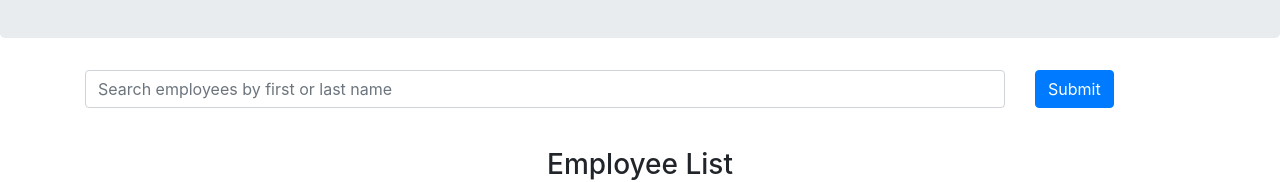
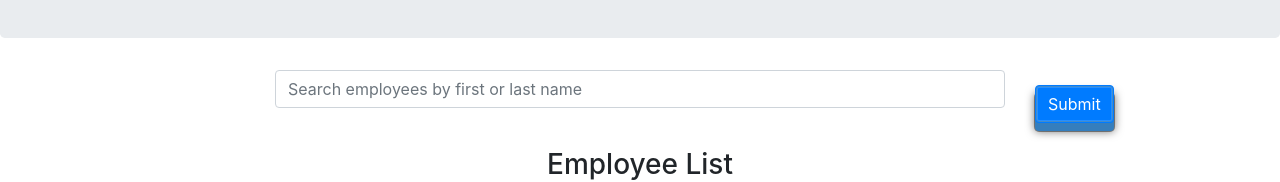
Before and after one commit to WasteOfADrumBum/hw-19-employee-directory, a React (Create React App) app: page / in a window 1280 px wide. Shown: the part 350-532 px from the top of the page. Built offline with nearby package versions, Linux system fonts and the light colour scheme; no server answers.

Commit message:
+BTN CSS +COMMENTS

```diff
--- a/src/components/btn/Btn.jsx
+++ b/src/components/btn/Btn.jsx
@@ -1,4 +1,5 @@
 import React from "react";
+import "./btn.css";
 
 // © Ben
 function Btn(props) {
@@ -9,7 +10,7 @@ function Btn(props) {
 
     return (
       <button
-        className={classList.join(" ")}
+        className={classList.join(" ") + " btn3d" + " btn-xs"}
         onClick={props.onClick}
         type={props.type}
       >
--- /dev/null
+++ b/src/components/btn/btn.css
@@ -0,0 +1,41 @@
+/* © https://bootsnipp.com/snippets/g6y1 */
+.btn3d {
+    transition:all .08s linear;
+    position:relative;
+    outline:medium none;
+    -moz-outline-style:none;
+    border:0px;
+    margin-right:10px;
+    margin-top:15px;
+}
+.btn3d:focus {
+    outline:medium none;
+    -moz-outline-style:none;
+}
+.btn3d:active {
+    top:9px;
+}
+.btn-default {
+    box-shadow:0 0 0 1px #ebebeb inset, 0 0 0 2px rgba(255,255,255,0.15) inset, 0 8px 0 0 #adadad, 0 8px 0 1px rgba(0,0,0,0.4), 0 8px 8px 1px rgba(0,0,0,0.5);
+    background-color:#fff;
+}
+.btn-primary {
+    box-shadow:0 0 0 1px #428bca inset, 0 0 0 2px rgba(255,255,255,0.15) inset, 0 8px 0 0 #357ebd, 0 8px 0 1px rgba(0,0,0,0.4), 0 8px 8px 1px rgba(0,0,0,0.5);
+    background-color:#428bca;
+}
+ .btn-success {
+    box-shadow:0 0 0 1px #5cb85c inset, 0 0 0 2px rgba(255,255,255,0.15) inset, 0 8px 0 0 #4cae4c, 0 8px 0 1px rgba(0,0,0,0.4), 0 8px 8px 1px rgba(0,0,0,0.5);
+    background-color:#5cb85c;
+}
+ .btn-info {
+    box-shadow:0 0 0 1px #5bc0de inset, 0 0 0 2px rgba(255,255,255,0.15) inset, 0 8px 0 0 #46b8da, 0 8px 0 1px rgba(0,0,0,0.4), 0 8px 8px 1px rgba(0,0,0,0.5);
+    background-color:#5bc0de;
+}
+.btn-warning {
+    box-shadow:0 0 0 1px #f0ad4e inset, 0 0 0 2px rgba(255,255,255,0.15) inset, 0 8px 0 0 #eea236, 0 8px 0 1px rgba(0,0,0,0.4), 0 8px 8px 1px rgba(0,0,0,0.5);
+    background-color:#f0ad4e;
+}
+.btn-danger {
+    box-shadow:0 0 0 1px #c63702 inset, 0 0 0 2px rgba(255,255,255,0.15) inset, 0 8px 0 0 #C24032, 0 8px 0 1px rgba(0,0,0,0.4), 0 8px 8px 1px rgba(0,0,0,0.5);
+    background-color:#c63702;
+}
--- a/src/components/item/Item.jsx
+++ b/src/components/item/Item.jsx
@@ -1,12 +1,14 @@
 import React from "react";
 
 const Item = (props) => {
+  // Generate e-mail addresses
   function makeEmailAddress(props) {
     var employeeName = props.employee_name.toLowerCase().split(" ");
     var EmailAddress = `${employeeName[0]}.${employeeName[1]}@company.com`;
     return EmailAddress;
   }
 
+  // Generate phone numbers
   function makePhoneNumber() {
     var fragment1 = Math.floor(Math.random() * 800 + 200);
     var fragment2 = Math.floor(Math.random() * 1000);
@@ -16,6 +18,7 @@ const Item = (props) => {
   }
 
   // © Ben
+  // Phone number random 0 first fix
   function formatNumber(num, len = 3) {
     num = num.toString();
     if (num.length < len) { // 1: length 1
--- a/src/containers/MainPage.jsx
+++ b/src/containers/MainPage.jsx
@@ -66,25 +66,27 @@ class MainPage extends Component {
             <div className="col">
               <form onSubmit={this.handleSubmit}>
                 <div className="row">
-                  <div className="col-sm-10">
+                  <div className="col-sm-2" />
+                  <div className="col-sm-8">
                     <div className="form-group">
                       <input
                         type="text"
                         className="form-control"
                         placeholder="Search employees by first or last name"
                         name="searchTerm"
+                        autoComplete="off"
                         value={this.state.searchTerm}
                         onChange={this.handleChange}
                       />
                     </div>
                   </div>
-                  <div className="col-sm-1">
+                  <div className="col-sm-1 text-center">
                     <Btn type="submit">Submit</Btn>
                   </div>
-                  <div className="col-sm-1">
+                  <div className="col-sm-1 text-center">
                     {this.state.employees.length !==
                       this.state.employeesToDisplay.length && (
-                      <Btn color="secondary" onClick={this.clearFilter}>
+                      <Btn color="danger" onClick={this.clearFilter}>
                         Clear
                       </Btn>
                     )}
```
Also changed, not shown: 23 other files (tests, documents, lock files or other folders).
